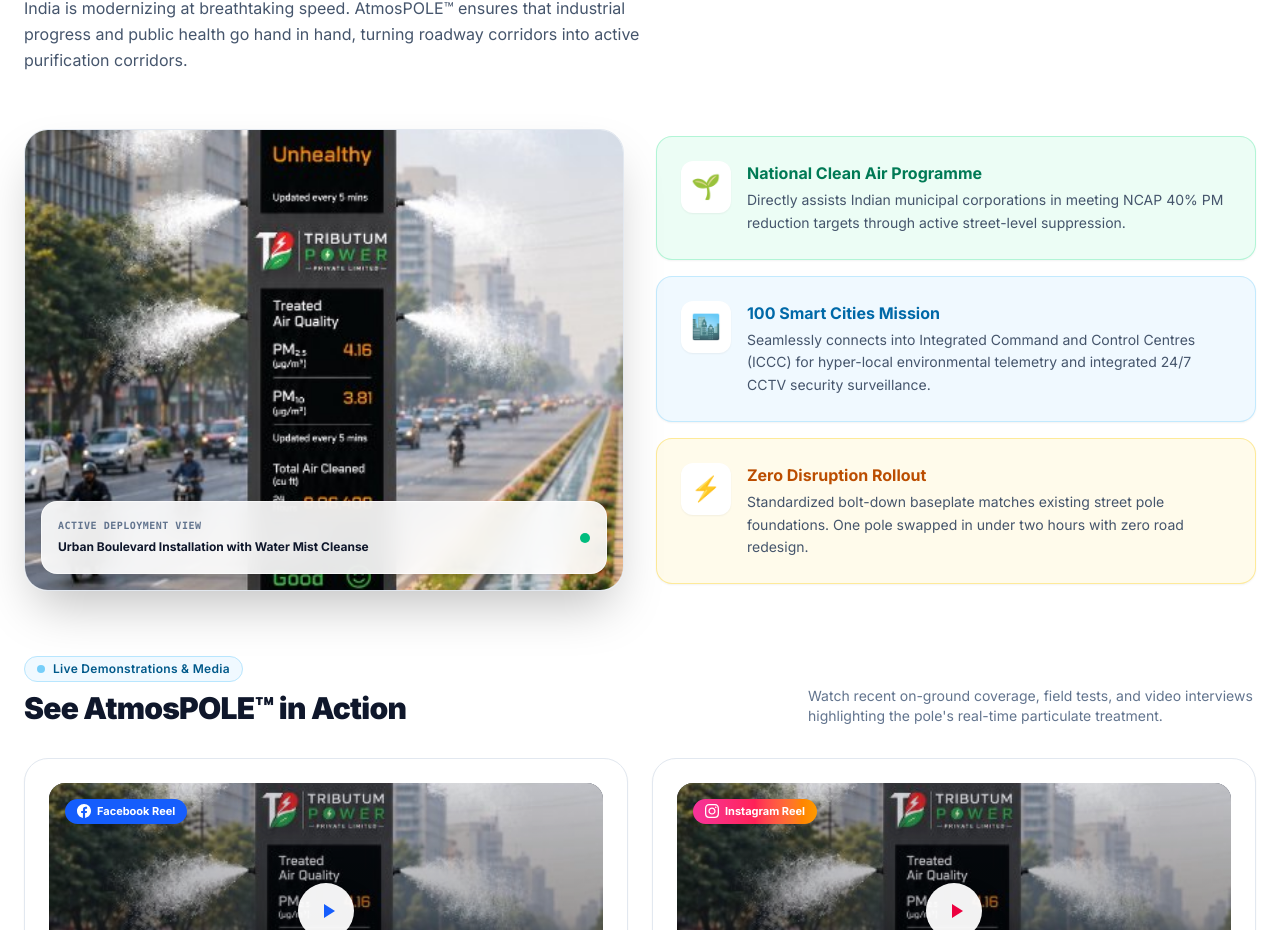
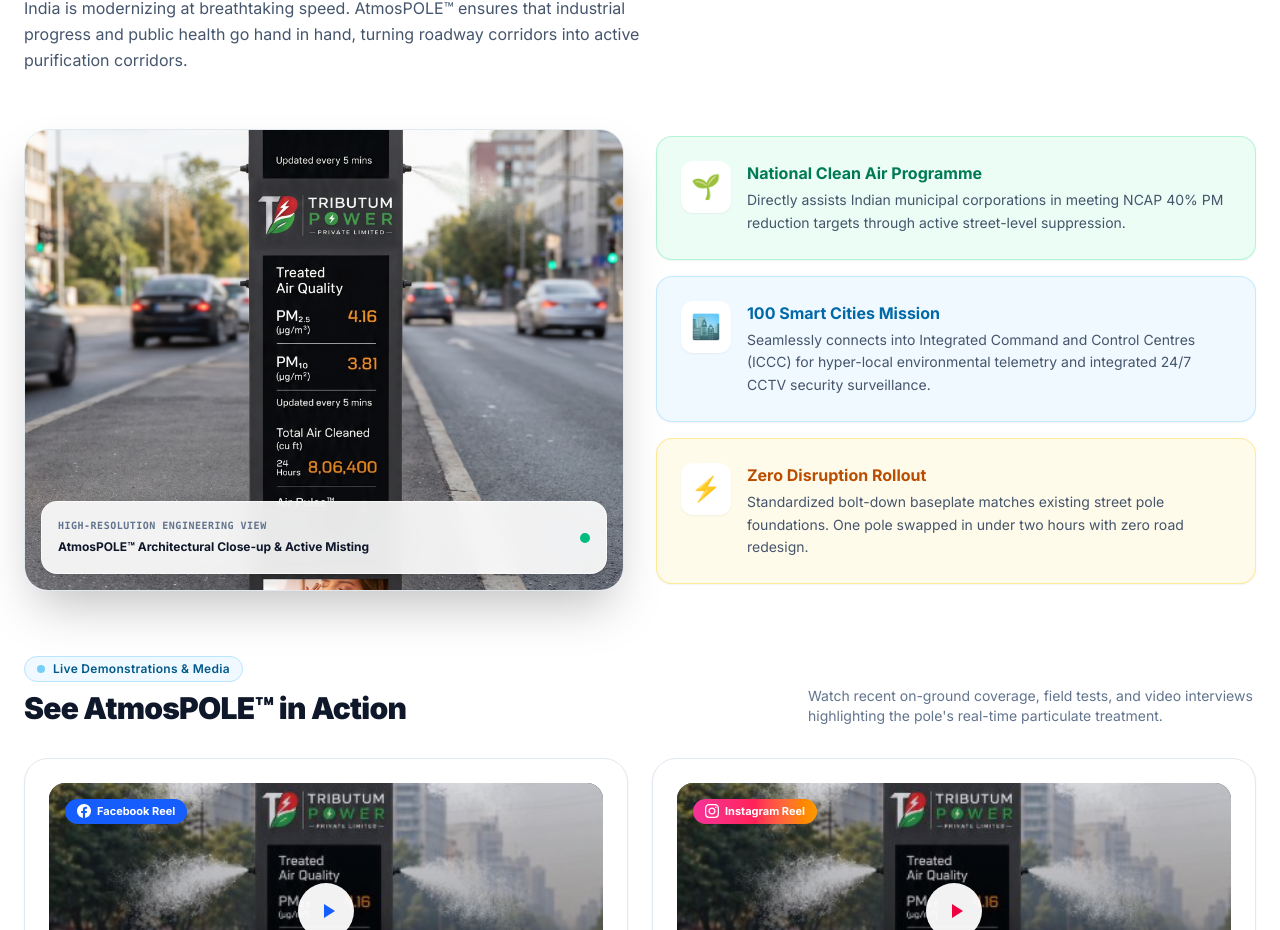
Before and after one commit to sahadev-choudhary/tributumpower, a Next.js app: page / in a window 1280 px wide. Shown: the part 6253-7183 px from the top of the page. Built offline with nearby package versions, Linux system fonts and the light colour scheme; a web font is replaced by a local one.

Commit message:
Update Smart India section with high quality Atmos_closeup image

```diff
--- a/src/components/SmartIndia.tsx
+++ b/src/components/SmartIndia.tsx
@@ -54,8 +54,8 @@
           <div className="lg:col-span-6 relative rounded-3xl overflow-hidden shadow-2xl border border-slate-200 group">
             <div className="relative w-full h-[380px] sm:h-[460px]">
               <Image
-                src="/atmospole-street.jpg"
-                alt="AtmosPOLE™ deployed in active Indian boulevard with fountain and green median"
+                src="/image/Atmos_closeup.jpg"
+                alt="AtmosPOLE™ High-Definition Closeup and Field Deployment View"
                 fill
                 sizes="(max-width: 1024px) 100vw, 50vw"
                 priority
@@ -66,10 +66,10 @@
             <div className="absolute bottom-4 left-4 right-4 bg-white/90 backdrop-blur-md rounded-2xl p-4 border border-white/60 shadow-lg flex items-center justify-between">
               <div>
                 <span className="text-[10px] font-mono uppercase tracking-wider text-slate-500 font-bold block">
-                  Active Deployment View
+                  High-Resolution Engineering View
                 </span>
                 <span className="text-xs font-bold text-slate-900">
-                  Urban Boulevard Installation with Water Mist Cleanse
+                  AtmosPOLE™ Architectural Close-up & Active Misting
                 </span>
               </div>
               <span className="w-2.5 h-2.5 rounded-full bg-emerald-500 shrink-0" />
```
Also changed, not shown: public/image/Atmos_closeup.jpg (added).
